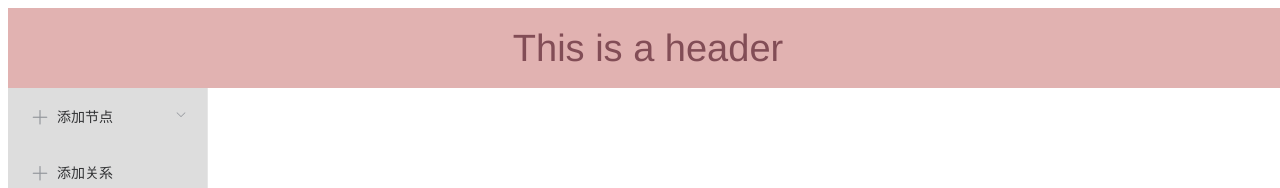
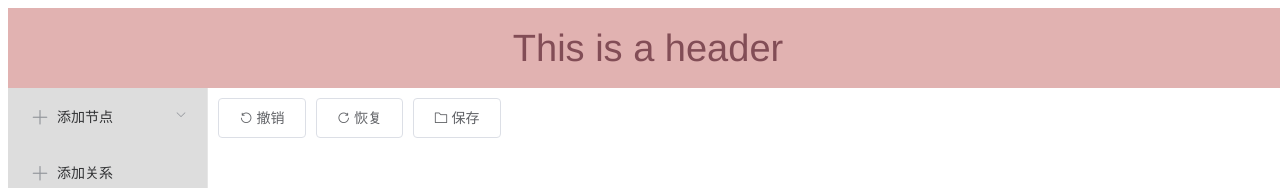
Before and after one commit to Ziyeeee/Knowledge-Graph, a Vue app in the folder graph-vue/: page / in a window 1280 px wide. Shown: the top 188 px of the page. Built offline with nearby package versions, Linux system fonts and the light colour scheme; no server answers; what vis would draw is missing.

Commit message:
新功能"保存图谱"

```diff
--- a/graph-vue/src/components/GraphD3.vue
+++ b/graph-vue/src/components/GraphD3.vue
@@ -2,6 +2,17 @@
   <div id="Graph">
     <div id="GraphLayer" style="z-index: 1">
       <svg id="GraphD3"></svg>
+    </div>
+    <div id="EditBar">
+      <el-button>
+        <i class="el-icon-refresh-left"> 撤销</i>
+      </el-button>
+      <el-button>
+        <i class="el-icon-refresh-right"> 恢复</i>
+      </el-button>
+      <el-button>
+        <i class="el-icon-folder" @click="this.saveGraph"> 保存</i>
+      </el-button>
     </div>
     <EditNodeBox id="Box" v-if="isShown" msg="This is a Box" @EditNodeInfo="EditNode"></EditNodeBox>
   </div>
@@ -73,7 +84,7 @@ export default {
       this.simulation = d3.forceSimulation(nodes)
           .force("charge", d3.forceManyBody().strength(-1000))
           .force("link", d3.forceLink(edges).distance(radius * 5))
-          .force('collide', d3.forceCollide().radius(20))
+          .force('collide', d3.forceCollide().radius(radius))
           .force("x", d3.forceX())
           .force("y", d3.forceY())
           .on("tick", this.ticked);
@@ -152,6 +163,12 @@ export default {
       this.drawNodeText();
       console.log(this.data.nodes);
 
+    },
+    saveGraph(){
+      const url = "http://127.0.0.1:5000/api/push_data";
+      const data = {nodes: this.data.nodes, links: this.data.links}
+      console.log(data)
+      this.axios.post(url, data)
     },
     // 节点绘制相关
     addNode(source) {
@@ -318,6 +335,12 @@ export default {
     width: 800px;
     height: 600px;
   }
+  #EditBar{
+    position: absolute;
+    top: 80px;
+    left: 200px;
+    margin: 10px;
+  }
   #Box{
     /*width: 800px;*/
     /*height: 600px;*/
@@ -325,6 +348,6 @@ export default {
     top: 50%;
     left: 50%;
     margin: -200px 0 0 -200px;
-    z-index: 2;
+    z-index: 3;
   }
 </style>
```
